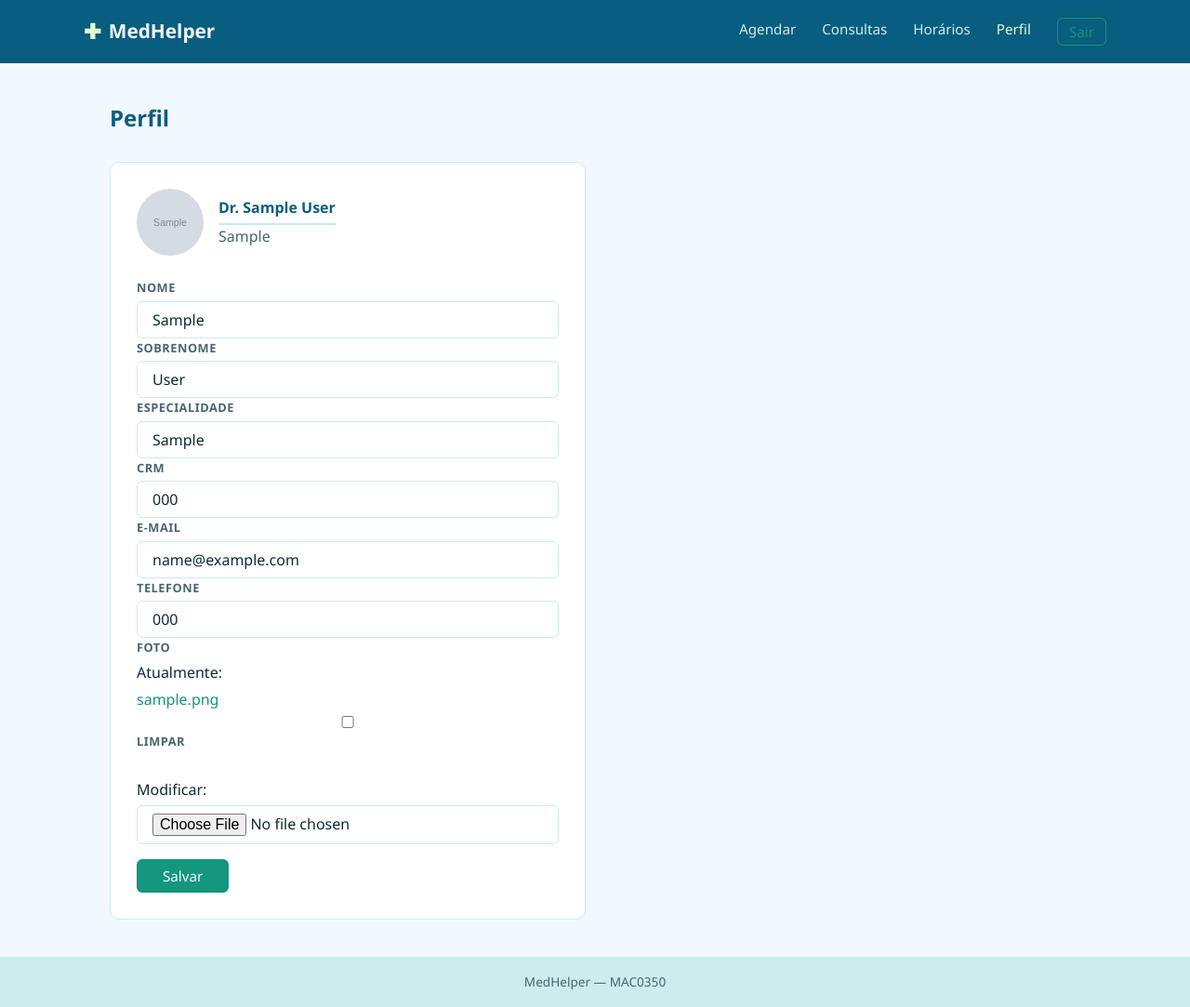
After one commit to projetogrupo/MedHelper, a Django app: page /perfil/ in a window 1280 px wide. The commit adds this page. Shown: the whole page at 93% size. Run offline with Django 5.2, Linux system fonts and the light colour scheme; a user stored in the database is signed in; tables that the repository leaves empty hold one stand-in row (values such as "Sample post"); grey boxes marked "Sample" are stand-in pictures.

Commit message:
Add a profile screen with an optional photo
Co-Authored-By: Claude <noreply@anthropic.com>

```diff
--- a/requirements.txt
+++ b/requirements.txt
@@ -5,3 +5,4 @@ psycopg[binary]==3.2.12
 pylint==3.3.1
 pylint-django==2.6.1
 radon==6.0.1
+pillow==12.3.0
--- a/src/core/forms.py
+++ b/src/core/forms.py
@@ -59,6 +59,39 @@ class DoctorSignupForm(UserCreationForm):
         return user
 
 
+class PatientProfileForm(forms.ModelForm):
+    class Meta:
+        model = Patient
+        fields = ["first_name", "last_name", "birth_date", "email", "phone", "address", "photo"]
+        labels = {
+            "first_name": "Nome",
+            "last_name": "Sobrenome",
+            "birth_date": "Data de nascimento",
+            "email": "E-mail",
+            "phone": "Telefone",
+            "address": "Endereço",
+            "photo": "Foto",
+        }
+        widgets = {
+            "birth_date": forms.DateInput(attrs={"type": "date"}, format="%Y-%m-%d"),
+        }
+
+
+class DoctorProfileForm(forms.ModelForm):
+    class Meta:
+        model = Doctor
+        fields = ["first_name", "last_name", "specialty", "crm_number", "email", "phone", "photo"]
+        labels = {
+            "first_name": "Nome",
+            "last_name": "Sobrenome",
+            "specialty": "Especialidade",
+            "crm_number": "CRM",
+            "email": "E-mail",
+            "phone": "Telefone",
+            "photo": "Foto",
+        }
+
+
 class BookingForm(forms.Form):
     patient = forms.ModelChoiceField(queryset=Patient.objects.all(), required=False, label="Paciente")
     doctor = forms.ModelChoiceField(queryset=Doctor.objects.all(), label="Médico")
--- a/src/core/models.py
+++ b/src/core/models.py
@@ -13,6 +13,7 @@ class Patient(models.Model):
 	email = models.EmailField(max_length=254, blank=True)
 	phone = models.CharField(max_length=20, blank=True)
 	address = models.CharField(max_length=255, blank=True)
+	photo = models.ImageField(upload_to='profile_photos/', null=True, blank=True)
 
 	class Meta:
 		ordering = ['last_name', 'first_name']
@@ -32,6 +33,7 @@ class Doctor(models.Model):
 	# CRM is an identifier for a doctor; make it unique when present
 	crm_number = models.CharField(max_length=50, blank=True, null=True, unique=True)
 	appointment_duration = models.PositiveIntegerField(default=30)
+	photo = models.ImageField(upload_to='profile_photos/', null=True, blank=True)
 
 	class Meta:
 		ordering = ['last_name', 'first_name']
--- a/src/core/static/core/style.css
+++ b/src/core/static/core/style.css
@@ -479,3 +479,33 @@ tbody tr:last-child td { border-bottom: none; }
 #day-panel {
   user-select: none;
 }
+
+.avatar {
+  border-radius: 50%;
+  object-fit: cover;
+  flex-shrink: 0;
+}
+
+.avatar--initials {
+  display: inline-flex;
+  align-items: center;
+  justify-content: center;
+  background: var(--blue-deep);
+  color: var(--text-on-dark);
+  font-weight: 600;
+}
+
+.avatar--sm { width: 1.8rem; height: 1.8rem; font-size: .7rem; }
+.avatar--md { width: 3.2rem; height: 3.2rem; font-size: 1rem; }
+.avatar--lg { width: 4.5rem; height: 4.5rem; font-size: 1.4rem; }
+
+.doctor-preview {
+  display: flex;
+  align-items: center;
+  gap: 1rem;
+  padding: .75rem 1rem;
+  border: 1px solid var(--sky-light);
+  border-radius: var(--radius-md);
+  background: var(--off-white);
+  margin-bottom: 1rem;
+}
--- /dev/null
+++ b/src/core/templates/core/avatar.html
@@ -0,0 +1,5 @@
+{% if person.photo %}
+  <img class="avatar {{ size }}" src="{{ person.photo.url }}" alt="{{ person }}" />
+{% else %}
+  <span class="avatar avatar--initials {{ size }}">{{ person.first_name|slice:":1" }}{{ person.last_name|slice:":1" }}</span>
+{% endif %}
--- a/src/core/templates/core/base.html
+++ b/src/core/templates/core/base.html
@@ -35,6 +35,12 @@
             Horários
           </a>
         {% endif %}
+        {% if user.doctor or user.patient %}
+          <a href="{% url 'profile' %}"
+             {% if request.resolver_match.url_name == 'profile' %}class="active"{% endif %}>
+            Perfil
+          </a>
+        {% endif %}
         <form method="post" action="{% url 'logout' %}" style="display: inline">
           {% csrf_token %}
           <button type="submit" class="btn btn-ghost" style="padding: .25rem .75rem">Sair</button>
--- /dev/null
+++ b/src/core/templates/core/profile.html
@@ -0,0 +1,34 @@
+{% extends "core/base.html" %}
+{% block title %}Perfil — MedHelper{% endblock %}
+
+{% block content %}
+<div class="page-header">
+  <h1>Perfil</h1>
+</div>
+
+<div class="card" style="max-width: 32rem">
+  <div style="display: flex; align-items: center; gap: 1rem; margin-bottom: 1.5rem">
+    {% include "core/avatar.html" with size="avatar--lg" %}
+    <div>
+      <p class="form-section-title" style="margin: 0">{{ person }}</p>
+      {% if person.specialty %}
+        <p style="color: var(--text-secondary); margin: 0">{{ person.specialty }}</p>
+      {% endif %}
+    </div>
+  </div>
+
+  <form method="post" enctype="multipart/form-data">
+    {% csrf_token %}
+    {% for field in form %}
+      <div class="form-group">
+        <label for="{{ field.id_for_label }}">{{ field.label }}</label>
+        {{ field }}
+        {{ field.errors }}
+      </div>
+    {% endfor %}
+    <div class="form-actions" style="margin-top: 1rem">
+      <button type="submit" class="btn btn-primary">Salvar</button>
+    </div>
+  </form>
+</div>
+{% endblock %}
--- a/src/core/urls.py
+++ b/src/core/urls.py
@@ -7,6 +7,7 @@ urlpatterns = [
     path("", views.index, name="index"),
     path("login/", auth_views.LoginView.as_view(template_name="core/login.html"), name="login"),
     path("logout/", auth_views.LogoutView.as_view(), name="logout"),
+    path("perfil/", views.profile, name="profile"),
     path("signup/", views.signup, name="signup"),
     path("signup/paciente/", views.signup_patient, name="signup-patient"),
     path("signup/medico/", views.signup_doctor, name="signup-doctor"),
--- a/src/core/views.py
+++ b/src/core/views.py
@@ -10,7 +10,14 @@ from django.http import HttpResponse, QueryDict
 from django.shortcuts import get_object_or_404, redirect, render
 from django.views.decorators.http import require_http_methods
 
-from .forms import AppointmentForm, BookingForm, DoctorSignupForm, PatientSignupForm
+from .forms import (
+    AppointmentForm,
+    BookingForm,
+    DoctorProfileForm,
+    DoctorSignupForm,
+    PatientProfileForm,
+    PatientSignupForm,
+)
 from .models import Appointment, DateOverride, DateSlot, Doctor, Patient, WeeklySlot
 
 
@@ -227,6 +234,24 @@ def calendar_day_remove(request):
     return render(request, "core/day_panel.html", day_panel_context(doctor, date))
 
 
+@login_required
+@require_http_methods(["GET", "POST"])
+def profile(request):
+    doctor = getattr(request.user, "doctor", None)
+    patient = getattr(request.user, "patient", None)
+    if doctor is not None:
+        form_class, instance = DoctorProfileForm, doctor
+    elif patient is not None:
+        form_class, instance = PatientProfileForm, patient
+    else:
+        return redirect("index")
+    form = form_class(request.POST or None, request.FILES or None, instance=instance)
+    if request.method == "POST" and form.is_valid():
+        form.save()
+        return redirect("profile")
+    return render(request, "core/profile.html", {"form": form, "person": instance})
+
+
 MONTHS_PT = [
     "", "Janeiro", "Fevereiro", "Março", "Abril", "Maio", "Junho",
     "Julho", "Agosto", "Setembro", "Outubro", "Novembro", "Dezembro",
@@ -286,6 +311,7 @@ def booking_panel_context(request):
             row.append({"date": day, "in_month": day.month == month, "available": available})
         weeks.append(row)
     context = {
+        "preview_doctor": doctors[0] if doctor_id and doctors else None,
         "specialties": Doctor.objects.order_by("specialty").values_list("specialty", flat=True).distinct(),
         "all_doctors": Doctor.objects.filter(specialty=specialty) if specialty else Doctor.objects.all(),
         "selected_specialty": specialty,
--- a/src/medhelper/settings.py
+++ b/src/medhelper/settings.py
@@ -134,6 +134,9 @@ USE_TZ = True
 
 STATIC_URL = 'static/'
 
+MEDIA_URL = 'media/'
+MEDIA_ROOT = BASE_DIR.parent / 'media'
+
 LOGIN_URL = 'login'
 LOGIN_REDIRECT_URL = 'index'
 LOGOUT_REDIRECT_URL = 'login'
--- a/src/medhelper/urls.py
+++ b/src/medhelper/urls.py
@@ -1,3 +1,5 @@
+from django.conf import settings
+from django.conf.urls.static import static
 from django.contrib import admin
 from django.urls import include, path
 
@@ -5,3 +7,6 @@ urlpatterns = [
     path("admin/", admin.site.urls),
     path("", include("core.urls")),
 ]
+
+if settings.DEBUG:
+    urlpatterns += static(settings.MEDIA_URL, document_root=settings.MEDIA_ROOT)
```
Also changed, not shown: src/core/tests/test_profile.py (added, +77 -0 lines), src/core/migrations/0008_doctor_photo_patient_photo.py (added), 1 other file.
